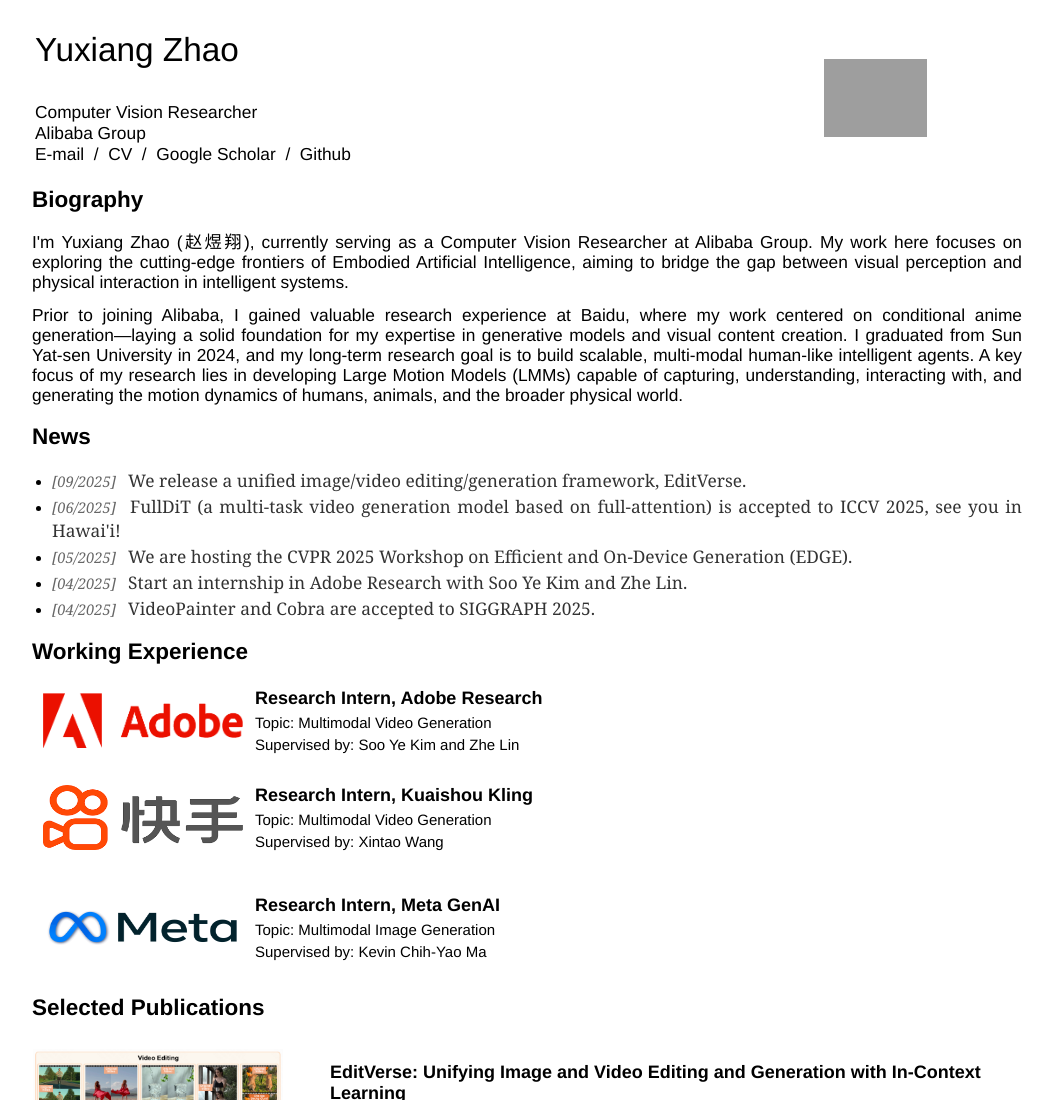
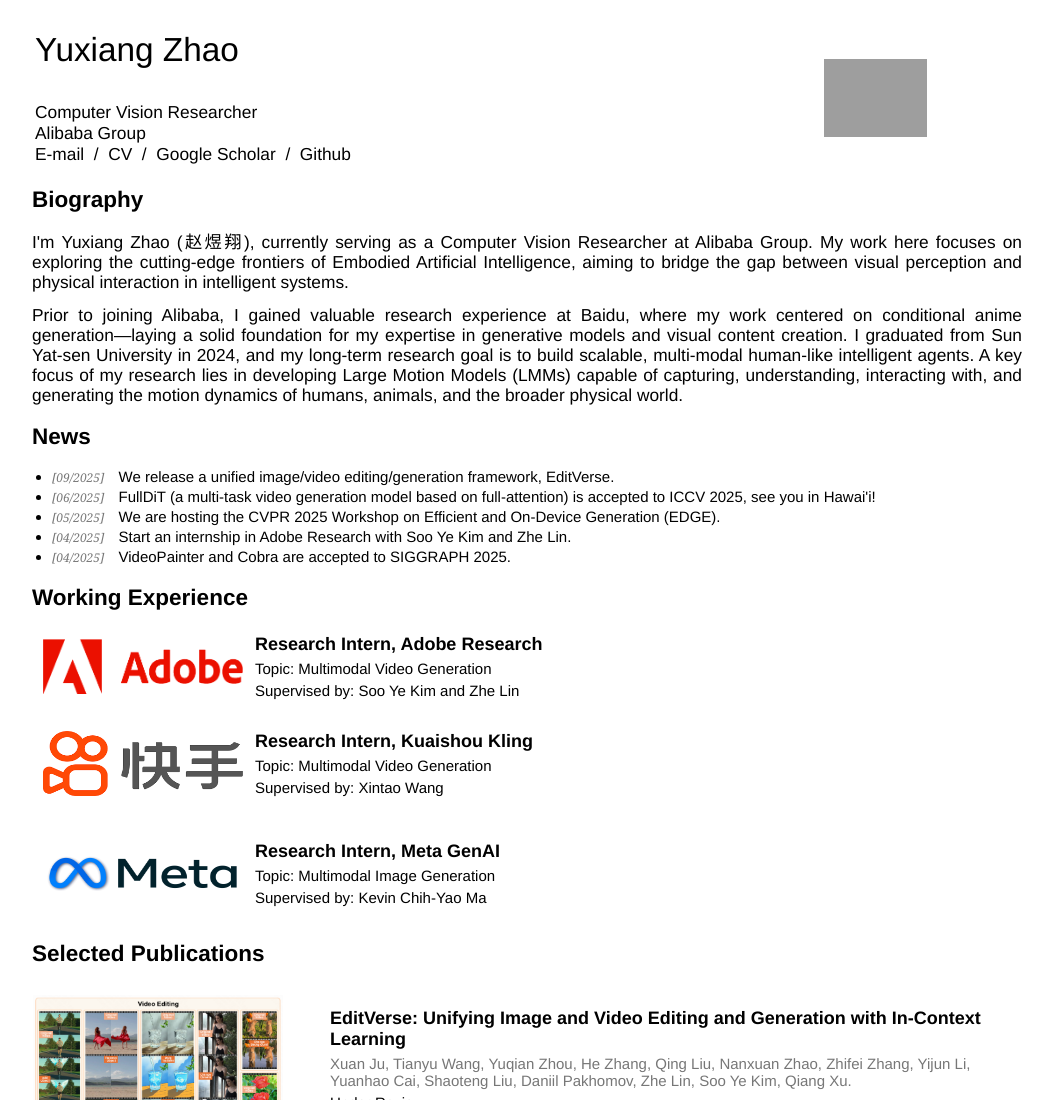
Before and after one commit to zeusyux/yuxiangzhao, a plain HTML site: page index.html in a window 1280 px wide. Shown: the top 1100 px of the page, without its empty margins (115-1168 px from the left). Drawn offline with Linux system fonts and the light colour scheme; grey boxes are pictures that could not be loaded.

Commit message:
Update style.css

```diff
--- a/assets/style.css
+++ b/assets/style.css
@@ -72,19 +72,28 @@
   font-size: 15px;
   font-weight: 400;
 }
-/* 新闻日期样式类 */
+/* 新闻日期样式：更小更优雅，与整体风格统一 */
 .news-date {
-  font-family: Georgia, 'Times New Roman', Times, serif; /* 更具设计感的衬线字体 */
-  font-size: 11pt; /* 字体大小调小 */
-  color: #666666; /* 颜色调为深灰色，不突兀 */
-  font-style: italic; /* 设置为斜体，增加优雅感 */
-  margin-right: 8px; /* 与后面的文字保持一点距离 */
+  /* 选用衬线字体提升质感，兼容无衬线字体确保显示 */
+  font-family: Georgia, 'Lato', Helvetica, sans-serif;
+  /* 缩小字体至12px，与正文形成清晰层级 */
+  font-size: 12px;
+  /* 深灰色不抢焦点，与作者信息颜色呼应 */
+  color: #777777;
+  /* 斜体增强设计感，保持学术页面优雅调性 */
+  font-style: italic;
+  /* 与正文保持合适间距，提升可读性 */
+  margin-right: 10px;
+  /* 轻微加粗让日期更易识别但不突兀 */
+  font-weight: 500;
 }
 
-/* 新闻内容样式（可选，统一内容字体） */
+/* 新闻内容样式：与页面正文完全统一 */
 .news-content {
-  /* 你可以保留或调整这部分 */
-  font-family: "SimSun", Georgia, serif;
-  font-size: 13pt;
-  color: #333333; /* 正文颜色可以稍深一些，与日期形成对比 */
+  /* 沿用全局字体，确保跨模块风格一致 */
+  font-family: Helvetica, Ariel, sans-serif;
+  /* 匹配正文15px标准字号 */
+  font-size: 15px;
+  /* 正文标准黑色，与其他模块内容颜色统一 */
+  color: #000000;
 }
```
